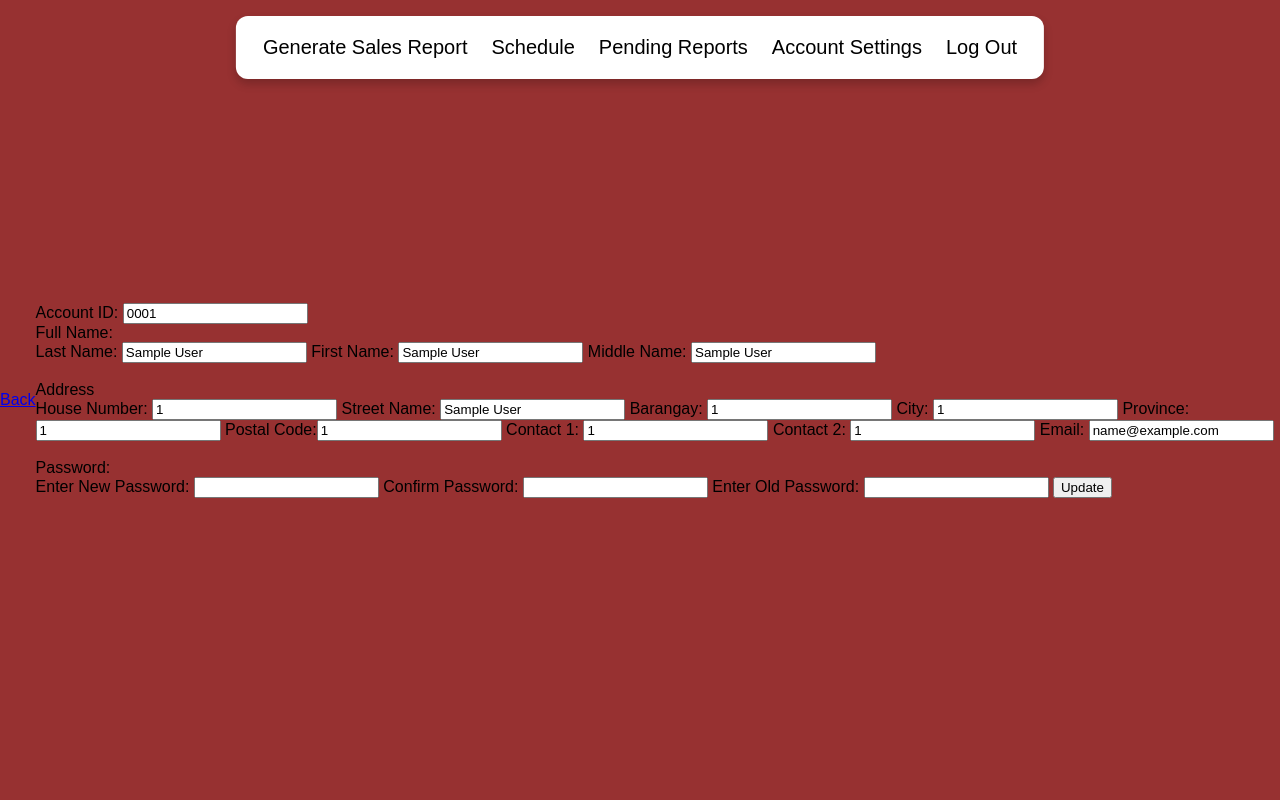
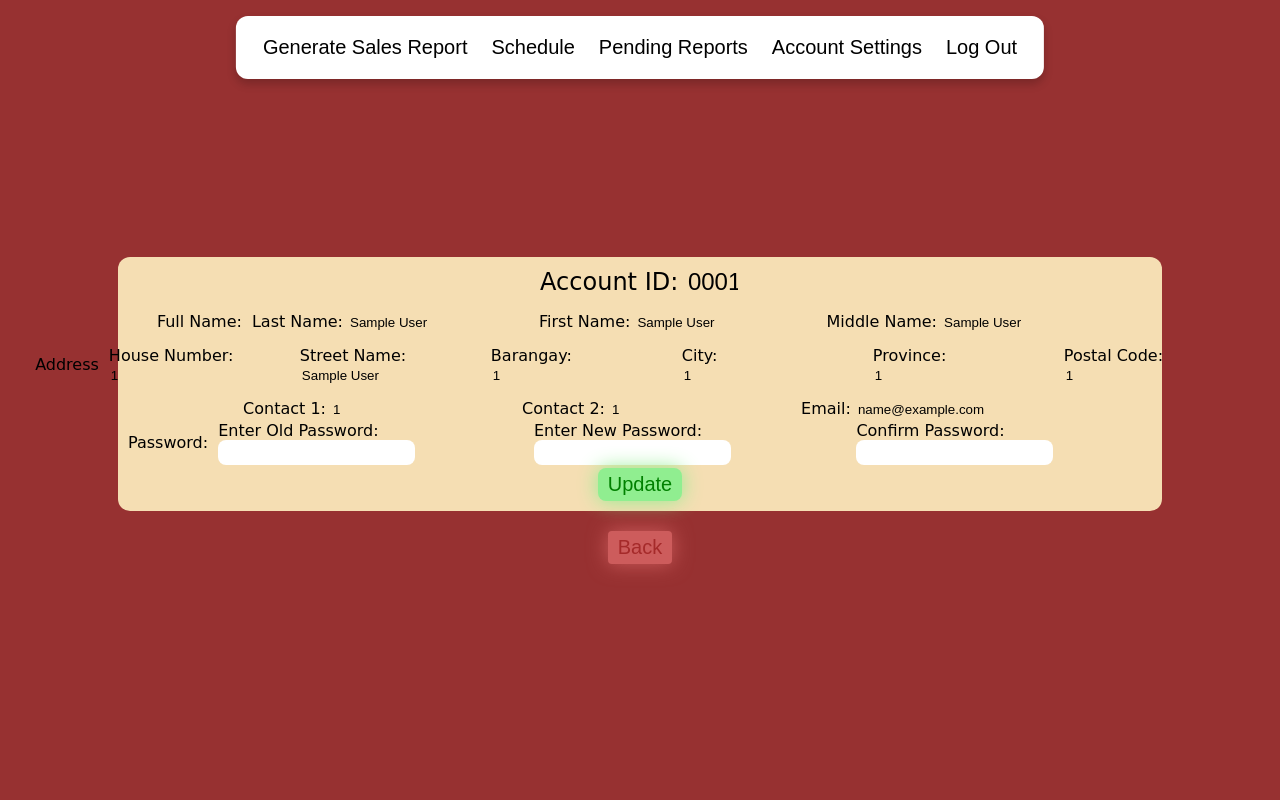
Before and after one commit to DinCyDab/IM2, a PHP site: page /editprofile.php in a window 1280 px wide. Run offline with PHP 8.4, Linux system fonts and the light colour scheme; the visitor is signed in with stand-in values (Sample User, id 1).

Commit message:
style: add design for profile info

```diff
--- /dev/null
+++ b/editprofile.css
@@ -0,0 +1,83 @@
+body {
+	display: flex;
+	flex-direction: column;
+	gap: 20px;
+}
+
+#accID {
+	font-size: 24px;
+}
+
+#accID input {
+	font-size: 24px;
+	width: 50px;
+}
+
+.flex {
+	display: flex;
+	justify-content: center;
+	align-items: center;
+	gap: 10px;
+}
+
+form {
+	width: 80%;
+	font-family: cursive;
+	background-color: wheat;
+	border-radius: 12px;
+	padding: 10px;
+	display: flex;
+	flex-direction: column;
+	align-items: center;
+	gap: 15px;
+}
+
+input[readonly] {
+	background-color: inherit;
+	border: none;
+}
+
+.back {
+	background-color: indianred;
+	box-shadow: 0px 0px 20px 0px indianred;
+	border: none;
+	border-radius: 4px;
+	cursor: pointer;
+	padding: 5px 10px;
+	height: auto;
+	font-family: fantasy;
+	font-size: 20px;
+	height: auto;
+}
+
+.pass {
+	height: 20px;
+}
+
+input:not([readonly]) {
+	border-radius: 8px;
+	border: none;
+	padding: 5px 10px;
+	height: 100%;
+}
+
+.update {
+	border: none;
+	padding: 5px 10px;
+	border-radius: 4px;
+	height: 50px;
+	background-color: lightgreen;
+	box-shadow: 0px 0px 20px 0px lightgreen;
+	color: green;
+	font-family: fantasy;
+	font-size: 20px;
+	cursor: pointer;
+	height: auto;
+	max-width: calc(80px + 10px);
+	max-height: calc(35px + 5px);
+}
+
+.back a {
+	text-decoration: none;
+	color: brown;
+}
--- a/editprofile.php
+++ b/editprofile.php
@@ -1,64 +1,102 @@
 <?php
 ob_start();
 session_start();
-    if(!isset($_SESSION["loggedin"])){
-        header ("Location: index.php");
+if (!isset($_SESSION["loggedin"])) {
+    header("Location: index.php");
     exit();
 }
 ?>
 
 <!DOCTYPE html>
 <html>
+
     <head>
         <link rel="stylesheet" href="styles.css">
+        <link rel="stylesheet" href="editprofile.css">
     </head>
+
     <body>
         <?php
         include "navstaff.php";
         ?>
+        <form method="post">
+            <div id="accID">
+                Account ID: <input type="text" value="<?php echo $_SESSION["account_ID"] ?>" readonly>
+            </div>
+            <div class="flex">
+                Full Name:
+                <div>
+                    Last Name: <input type="text" value="<?php echo $_SESSION["last_name"] ?>" readonly>
+                </div>
+                <div>
+                    First Name: <input type="text" value="<?php echo $_SESSION["first_name"] ?>" readonly>
+                </div>
+                <div>
+                    Middle Name: <input type="text" value="<?php echo $_SESSION["middle_name"] ?>" readonly>
+                </div>
+            </div>
+            <div class="flex">
+                Address
+                <div>
+                    House Number: <input type="text" value="<?php echo $_SESSION["house_number"] ?>" readonly>
+                </div>
+                <div>
+                    Street Name: <input type="text" value="<?php echo $_SESSION["street_name"] ?>" readonly>
+                </div>
+                <div>
+                    Barangay: <input type="text" value="<?php echo $_SESSION["barangay"] ?>" readonly>
+                </div>
+                <div>
+                    City: <input type="text" value="<?php echo $_SESSION["city"] ?>" readonly>
+                </div>
+                <div>
+                    Province: <input type="text" value="<?php echo $_SESSION["province"] ?>" readonly>
+                </div>
+                <div>
+                    Postal Code:<input type="text" value="<?php echo $_SESSION["postal_code"] ?>" readonly>
+                </div>
+            </div>
+            <div class="flex">
+                <div>
+                    Contact 1: <input type="text" value="<?php echo $_SESSION["contact_1"] ?>" readonly>
+                </div>
+                <div>
+                    Contact 2: <input type="text" value="<?php echo $_SESSION["contact_2"] ?>" readonly> </div>
+                <div>
+                    Email: <input type="text" value="<?php echo $_SESSION["email"] ?>" readonly>
+                </div>
+            </div>
+            <div class="flex pass">
+                Password:
+                <div>
+                    Enter Old Password: <input type="text" name="oldpassword">
+                </div>
+                <div>
+                    Enter New Password: <input type="text" name="newpassword">
+                </div>
+                <div>
+                    Confirm Password: <input type="text" name="confirmpassword">
+                </div>
+            </div>
+            <input type="submit" value="Update" name="Update" class="update">
+        </form>
+
+        <button class="back">
             <a href="indexstaff.php">Back</a>
-        <form method="post">
-            Account ID: <input type="text" value="<?php echo $_SESSION["account_ID"]?>" readonly>
-            <br>
-            Full Name:
-            <br>
-            Last Name: <input type="text" value="<?php echo $_SESSION["last_name"]?>" readonly>
-            First Name: <input type="text" value="<?php echo $_SESSION["first_name"]?>" readonly>
-            Middle Name: <input type="text" value="<?php echo $_SESSION["middle_name"]?>" readonly>
-            <br>
-            <br>
-            Address
-            <br>
-            House Number: <input type="text" value="<?php echo $_SESSION["house_number"]?>" readonly>
-            Street Name: <input type="text" value="<?php echo $_SESSION["street_name"]?>" readonly>
-            Barangay: <input type="text" value="<?php echo $_SESSION["barangay"]?>" readonly>
-            City: <input type="text" value="<?php echo $_SESSION["city"]?>" readonly>
-            Province: <input type="text" value="<?php echo $_SESSION["province"]?>" readonly>
-            Postal Code:<input type="text" value="<?php echo $_SESSION["postal_code"]?>" readonly>
-            Contact 1: <input type="text" value="<?php echo $_SESSION["contact_1"]?>" readonly>
-            Contact 2: <input type="text" value="<?php echo $_SESSION["contact_2"]?>" readonly>
-            Email: <input type="text" value="<?php echo $_SESSION["email"]?>" readonly>
-            <br>
-            <br>
-            Password:
-            <br>
-            Enter New Password: <input type="text" name="newpassword">
-            Confirm Password: <input type="text" name="confirmpassword">
-            Enter Old Password: <input type="text" name="oldpassword">
-            <input type="submit" value="Update" name="Update">
-        </form>
+        </button>
     </body>
+
 </html>
 
 <?php
-    if(isset($_POST["Update"])){
+if (isset($_POST["Update"])) {
     $newpass = $_POST["newpassword"];
     $confirmpass = $_POST["confirmpassword"];
-        if($newpass == $confirmpass){
+    if ($newpass == $confirmpass) {
         $newpass = password_hash("$newpass", PASSWORD_DEFAULT);
         $oldpass = $_POST["oldpassword"];
-            $conn = mysqli_connect("localhost","root","","mamaflors");
-            if(!$conn->connect_error){
+        $conn = mysqli_connect("localhost", "root", "", "mamaflors");
+        if (!$conn->connect_error) {
             $sql = "SELECT
                             password
                         FROM
@@ -68,7 +106,7 @@
                 ";
             $result = $conn->query($sql);
             $row = $result->fetch_all(MYSQLI_ASSOC);
-                if(password_verify($oldpass, $row[0]["password"])){
+            if (password_verify($oldpass, $row[0]["password"])) {
                 $sql = "UPDATE
                                 account
                             SET
```
Lines whose indentation alone changed are shown as unchanged.
